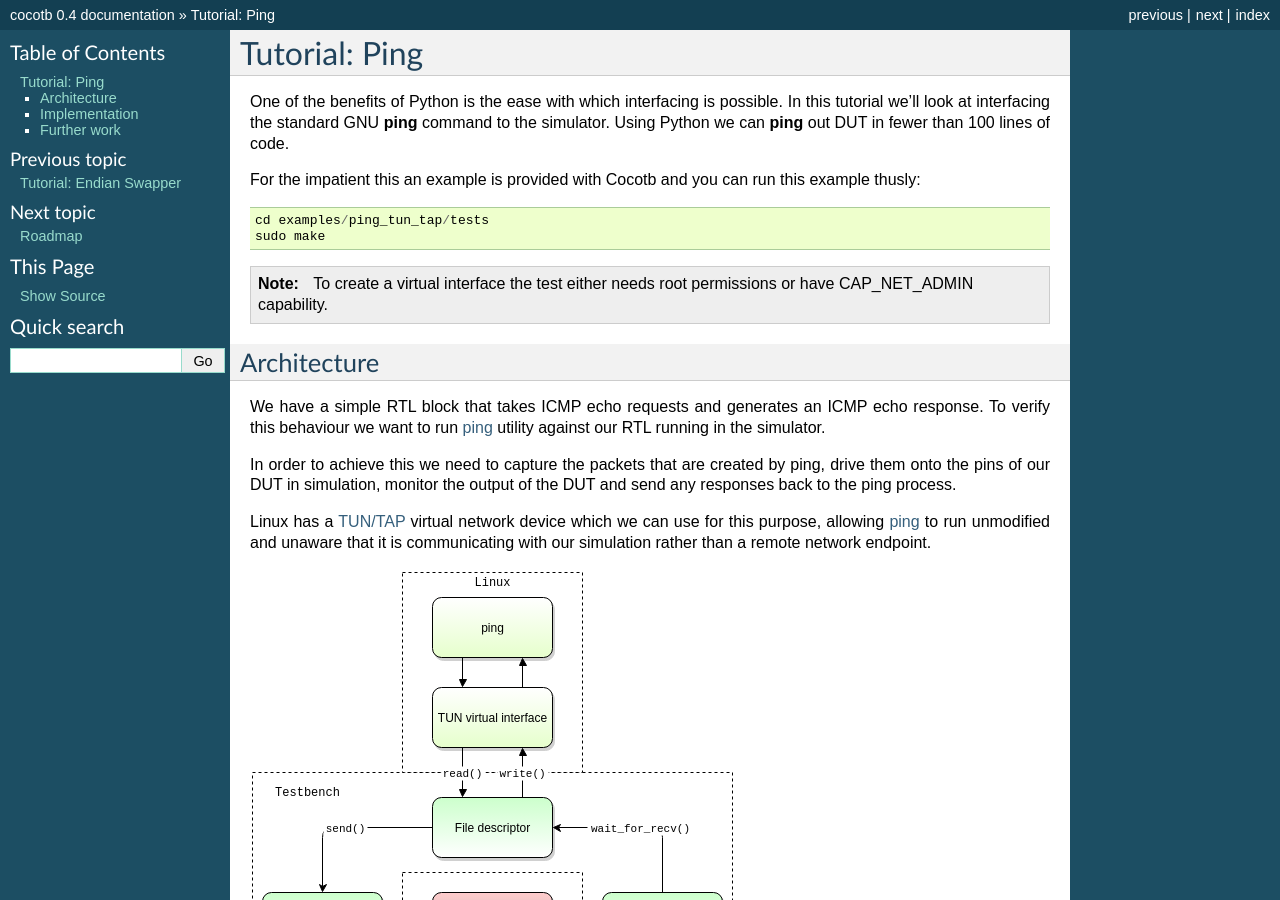
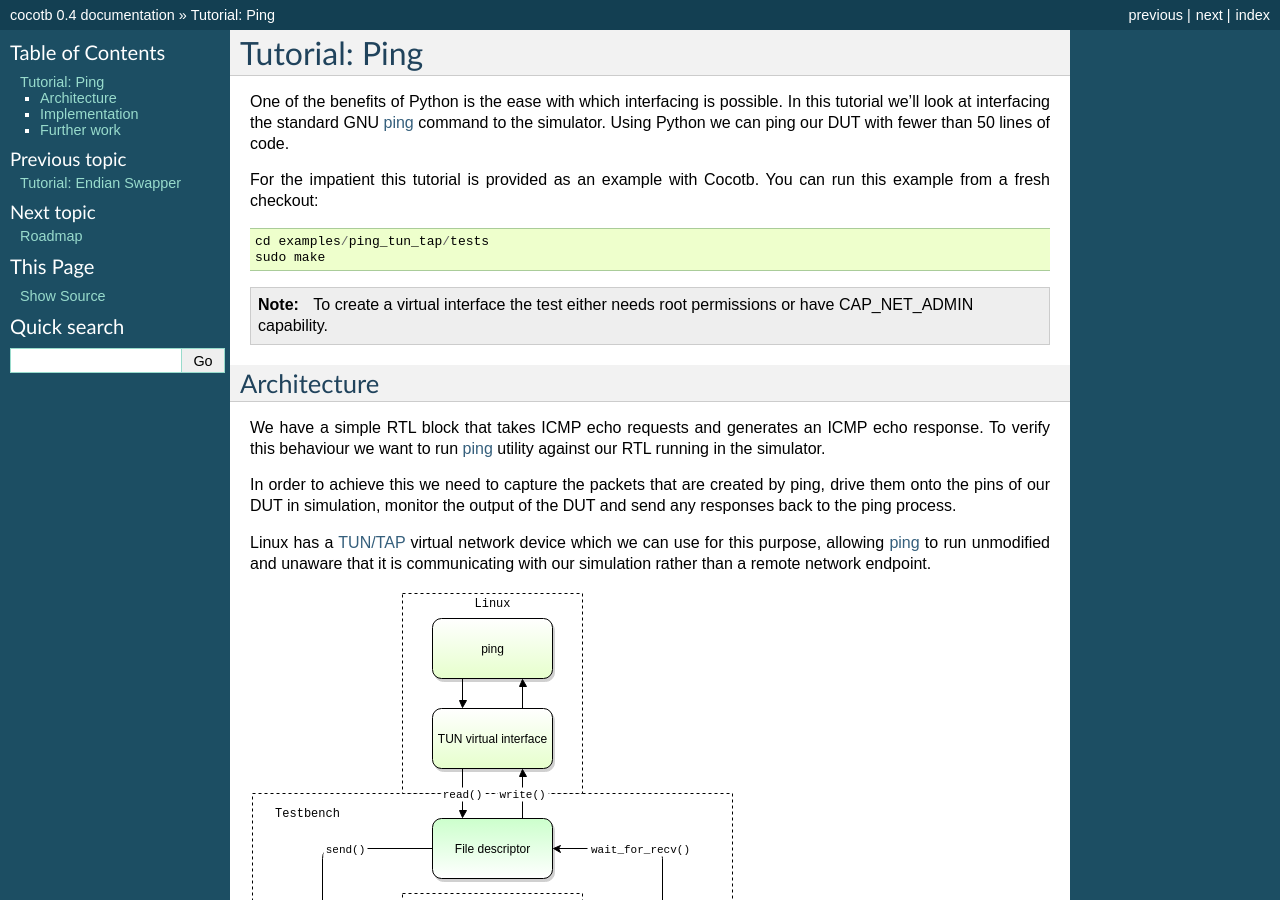
Before and after one commit to bushbecky/cocotb-bus, a Sphinx documentation site: the page built from documentation/source/ping_tun_tap.rst, in a window 1280 px wide and 900 px high. Built offline with Sphinx 7.4.7, drawn with Linux system fonts in a browser that asks for light colours; formulas are drawn with MathJax 3.

Commit message:
Issue #9: Tweak documentation

```diff
--- a/documentation/source/ping_tun_tap.rst
+++ b/documentation/source/ping_tun_tap.rst
@@ -2,12 +2,12 @@ Tutorial: Ping
 ==============
 
 One of the benefits of Python is the ease with which interfacing is possible.
-In this tutorial we'll look at interfacing the standard GNU **ping** command
-to the simulator. Using Python we can **ping** out DUT in fewer than 100 lines
-of code.
+In this tutorial we'll look at interfacing the standard GNU `ping`_ command
+to the simulator. Using Python we can ping our DUT with fewer than 50 lines of
+code.
 
-For the impatient this an example is provided with Cocotb and you can run this
-example thusly::
+For the impatient this tutorial is provided as an example with Cocotb. You can
+run this example from a fresh checkout::
 
     cd examples/ping_tun_tap/tests
     sudo make
```
